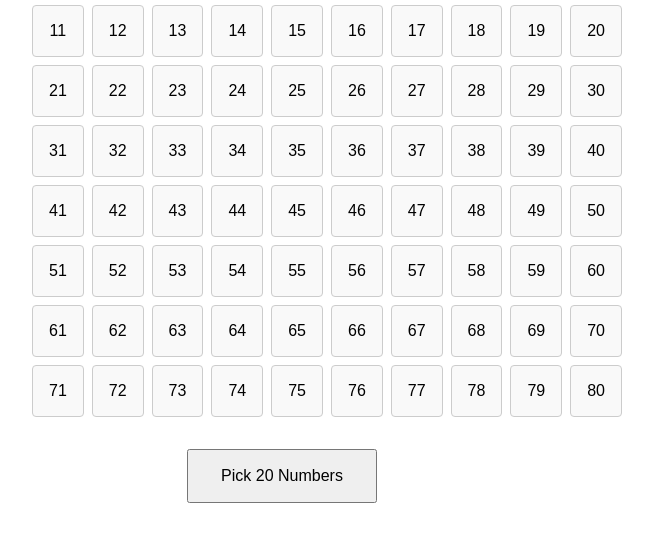
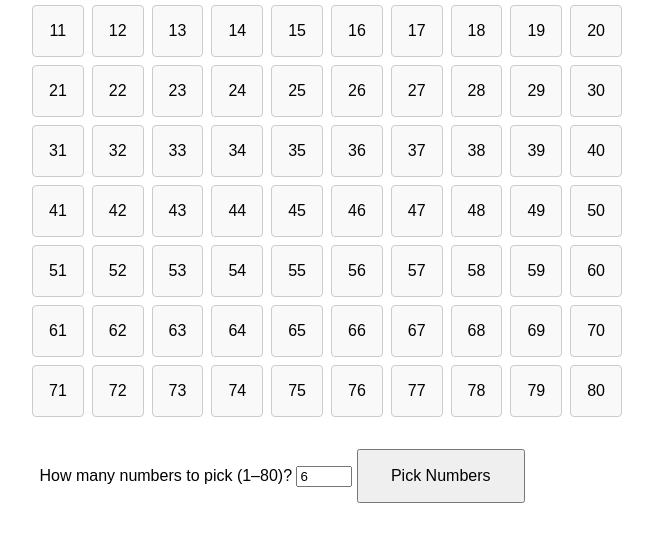
Before and after one commit to danrams66/Keno, a plain HTML site: page index.html in a window 1280 px wide. Shown: the part 175-716 px from the top of the page, without its empty margins (358-1011 px from the left). Drawn offline with Linux system fonts and the light colour scheme.

Commit message:
Update index.html

```diff
--- a/index.html
+++ b/index.html
@@ -37,7 +37,9 @@
 <body>
   <h1>Keno Number Picker</h1>
   <div class="grid" id="kenoGrid"></div>
-  <button onclick="pickNumbers()">Pick 20 Numbers</button>
+  <label for="pickCount">How many numbers to pick (1–80)?</label>
+<input type="number" id="pickCount" min="1" max="80" value="6" />
+<button onclick="pickNumbers()">Pick Numbers</button>
 
   <script>
     const grid = document.getElementById('kenoGrid');
@@ -51,11 +53,12 @@
     }
 
     function pickNumbers() {
+  const count = parseInt(document.getElementById('pickCount').value);
   const allSquares = document.querySelectorAll('.square');
   allSquares.forEach(s => s.classList.remove('picked'));
 
   const picks = new Set();
-      while (picks.size < 20) {
+  while (picks.size < count) {
     picks.add(Math.floor(Math.random() * 80));
   }
 
```
Lines whose indentation alone changed are shown as unchanged.
